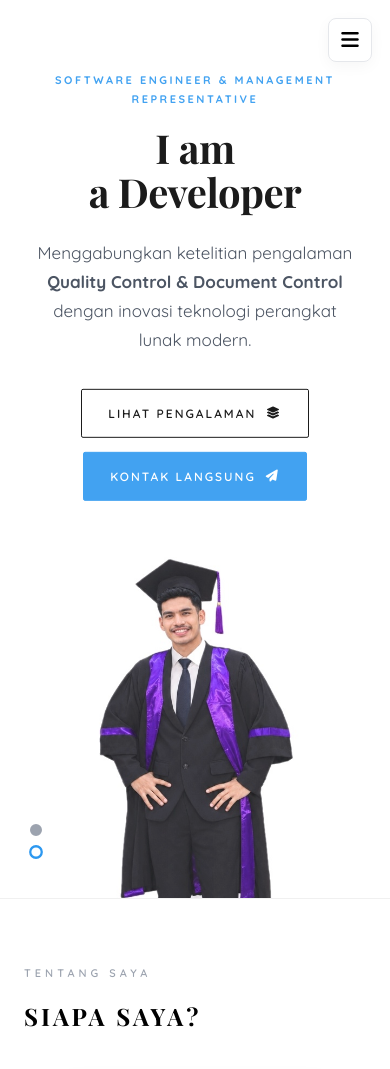
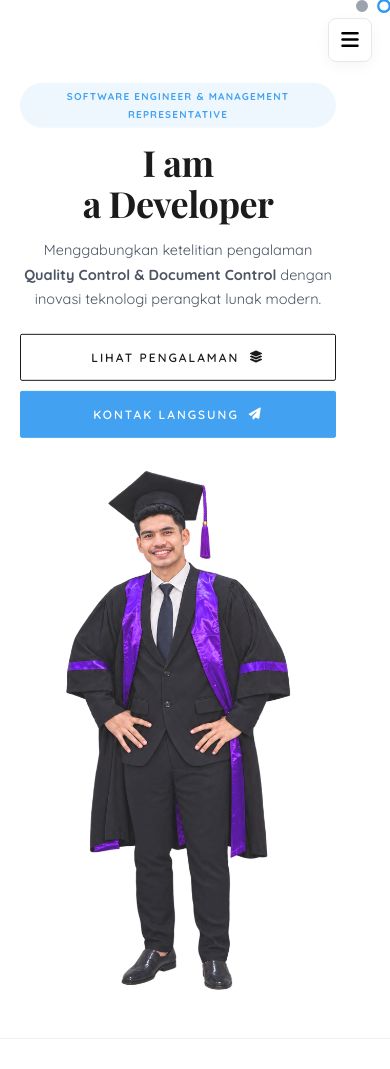
Before and after one commit to ricky-mr/ricky_r, a plain HTML site: page index.html in a window 390 px wide. Shown: the top 1069 px of the page. Drawn offline with nearby package versions, Linux system fonts and the light colour scheme; a web font is replaced by a local one.

Commit message:
Add files via upload

```diff
--- a/index.html
+++ b/index.html
@@ -34,7 +34,7 @@
       <div class="sidebar-inner">
         <div class="author-profile">
           <div class="author-img-wrap">
-            <img src="ricky-profile.jpg" alt="Ricky Ramadhan, S.Kom." class="author-img" />
+            <img src="ricky-avatar.jpg" alt="Ricky Ramadhan, S.Kom." class="author-img" />
           </div>
           <h1 class="author-name"><a href="#home">Ricky Ramadhan, S.Kom.</a></h1>
           <p class="author-role">
@@ -92,10 +92,10 @@
           <div class="hero-slide active" id="slide-1">
             <div class="hero-container">
               <div class="hero-text-col">
-                <span class="hero-badge">LULUSAN S1 TEKNOLOGI INFORMASI (2026)</span>
+                <span class="hero-badge">UNIVERSITAS TANGERANG RAYA &bull; S1 TEKNOLOGI INFORMASI (2026)</span>
                 <h2 class="hero-title">Hi! I'm<br />Ricky Ramadhan</h2>
                 <p class="hero-subtitle">
-                  Sarjana Komputer (<strong>S.Kom.</strong>) dengan keahlian di bidang
+                  Lulusan S1 Teknologi Informasi <strong>Universitas Tangerang Raya</strong> (<strong>S.Kom.</strong>) dengan keahlian di bidang
                   <a href="#skills">Software Engineering</a>, <a href="#skills">Web Development</a>, serta manajemen
                   mutu &amp; dokumen industri.
                 </p>
@@ -111,7 +111,7 @@
               </div>
               <div class="hero-image-col">
                 <div class="hero-person-wrapper">
-                  <img src="ricky-hero.jpg" alt="Ricky Ramadhan, S.Kom. Wisuda" class="hero-person-img" />
+                  <img src="ricky-hero.png" alt="Ricky Ramadhan, S.Kom. Wisuda Universitas Tangerang Raya" class="hero-person-img" />
                 </div>
               </div>
             </div>
@@ -138,7 +138,7 @@
               </div>
               <div class="hero-image-col">
                 <div class="hero-person-wrapper">
-                  <img src="ricky-hero.jpg" alt="Ricky Ramadhan, S.Kom." class="hero-person-img" />
+                  <img src="ricky-hero.png" alt="Ricky Ramadhan, S.Kom. Universitas Tangerang Raya" class="hero-person-img" />
                 </div>
               </div>
             </div>
@@ -163,14 +163,14 @@
               <img src="ricky-profile.jpg" alt="Ricky Ramadhan, S.Kom." />
               <div class="about-photo-caption">
                 <strong>Ricky Ramadhan, S.Kom.</strong>
-                <span>S1 Teknologi Informasi (Lulusan 2026)</span>
+                <span>Universitas Tangerang Raya &bull; S1 TI (2026)</span>
               </div>
             </div>
 
             <div class="about-text">
               <p class="lead-p">
                 <strong>Halo, saya Ricky Ramadhan, S.Kom.</strong> Saya adalah lulusan Strata-1 (S1) program studi
-                <strong>Teknologi Informasi</strong> tahun 2026 (kelahiran tahun 2002) yang berdomisili di Kabupaten
+                <strong>Teknologi Informasi</strong> di <strong>Universitas Tangerang Raya (UNTARA)</strong> tahun 2026 (kelahiran tahun 2002) yang berdomisili di Kabupaten
                 Bogor.
               </p>
               <p>
@@ -197,12 +197,12 @@
                   <span class="bio-value">2002</span>
                 </div>
                 <div class="bio-item">
-                  <span class="bio-label">Pendidikan</span>
-                  <span class="bio-value">S1 Teknologi Informasi (Lulus 2026)</span>
+                  <span class="bio-label">Universitas</span>
+                  <span class="bio-value">Universitas Tangerang Raya</span>
                 </div>
                 <div class="bio-item">
-                  <span class="bio-label">Gelar Akademik</span>
-                  <span class="bio-value">Sarjana Komputer (S.Kom.)</span>
+                  <span class="bio-label">Program Studi &amp; Gelar</span>
+                  <span class="bio-value">S1 Teknologi Informasi (S.Kom. &bull; 2026)</span>
                 </div>
                 <div class="bio-item bio-item-full">
                   <span class="bio-label">Alamat Domisili</span>
@@ -382,22 +382,23 @@
           <div class="accordion">
             <div class="accordion-item active">
               <button class="accordion-header">
-                <span>SARJANA (S1) TEKNOLOGI INFORMASI — GELAR S.KOM. (LULUS 2026)</span>
+                <span>UNIVERSITAS TANGERANG RAYA — S1 TEKNOLOGI INFORMASI (S.KOM. &bull; 2026)</span>
                 <i class="fa-solid fa-minus"></i>
               </button>
               <div class="accordion-body">
                 <div class="edu-detail">
-                  <div class="edu-badge">Lulusan Tahun 2026</div>
+                  <div class="edu-badge">Universitas Tangerang Raya (Lulusan 2026)</div>
                   <p>
-                    Menyelesaikan pendidikan Strata-1 (S1) pada Program Studi <strong>Teknologi Informasi</strong> dan
+                    Menyelesaikan pendidikan Strata-1 (S1) pada Program Studi <strong>Teknologi Informasi</strong> di
+                    <strong>Universitas Tangerang Raya (UNTARA)</strong> dan
                     meraih gelar <strong>Sarjana Komputer (S.Kom.)</strong>. Selama masa perkuliahan, mendalami
                     pengembangan perangkat lunak (<em>Software Engineering</em>), pemrograman web (<em>Web
                       Development</em>), basis data, analisis perancangan sistem informasi, serta tata kelola proyek TI.
                   </p>
                   <ul>
-                    <li>Fokus Keahlian: Rekayasa Perangkat Lunak, Pengembangan Aplikasi Web, dan Manajemen Sistem
-                      Informasi.</li>
-                    <li>Aktif memadukan ilmu akademik dengan praktik langsung di lingkungan kerja industri.</li>
+                    <li><strong>Kampus:</strong> Universitas Tangerang Raya (UNTARA)</li>
+                    <li><strong>Program Studi:</strong> S1 Teknologi Informasi — Gelar Sarjana Komputer (S.Kom.)</li>
+                    <li><strong>Fokus Keahlian:</strong> Rekayasa Perangkat Lunak, Pengembangan Aplikasi Web, dan Manajemen Sistem Informasi.</li>
                   </ul>
                 </div>
               </div>
--- a/style.css
+++ b/style.css
@@ -100,7 +100,7 @@ img {
   width: 100%;
   height: 100%;
   object-fit: cover;
-  object-position: center 20%;
+  object-position: center 28%;
 }
 
 .author-name {
@@ -286,17 +286,17 @@ img {
   width: 100%;
   max-width: 1280px;
   margin: 0 auto;
-  padding: 0 30px 0 80px;
+  padding: 20px 50px 10px 75px;
   display: grid;
-  grid-template-columns: 0.92fr 1.08fr;
+  grid-template-columns: 1.05fr 0.95fr;
   align-items: center;
-  gap: 10px;
+  gap: 24px;
   min-height: 100vh;
   background-color: #ffffff;
 }
 
 .hero-text-col {
-  padding: 40px 0 60px;
+  padding: 30px 0 50px;
   z-index: 3;
 }
 
@@ -304,28 +304,31 @@ img {
   display: inline-block;
   font-size: 11px;
   font-weight: 700;
-  letter-spacing: 2.5px;
+  letter-spacing: 2px;
   text-transform: uppercase;
   color: var(--accent-blue);
-  margin-bottom: 16px;
+  margin-bottom: 14px;
+  background: rgba(44, 152, 240, 0.08);
+  padding: 6px 14px;
+  border-radius: 30px;
 }
 
 .hero-title {
   font-family: var(--font-serif);
-  font-size: 64px;
+  font-size: clamp(38px, 4.5vw, 62px);
   font-weight: 700;
   color: var(--text-dark);
-  line-height: 1.12;
-  margin-bottom: 24px;
+  line-height: 1.14;
+  margin-bottom: 22px;
   letter-spacing: -0.5px;
 }
 
 .hero-subtitle {
-  font-size: 17px;
+  font-size: clamp(15px, 1.3vw, 17px);
   color: #374151;
   font-weight: 400;
-  max-width: 460px;
-  margin-bottom: 34px;
+  max-width: 480px;
+  margin-bottom: 32px;
   line-height: 1.7;
 }
 
@@ -344,6 +347,7 @@ img {
 .btn-outline-dark {
   display: inline-flex;
   align-items: center;
+  justify-content: center;
   gap: 10px;
   padding: 13px 26px;
   border: 1px solid #000000;
@@ -364,6 +368,7 @@ img {
 .btn-outline-accent {
   display: inline-flex;
   align-items: center;
+  justify-content: center;
   gap: 10px;
   padding: 13px 26px;
   border: 1px solid var(--accent-blue);
@@ -382,36 +387,39 @@ img {
   color: #ffffff;
 }
 
-/* Hero Right Portrait Image — Seamless Blend & Large Scale like Jackson Reference */
+/* Hero Right Portrait Image — FULL BODY (Cap to Shoes Intact) & Seamless White Blend */
 .hero-image-col {
   display: flex;
-  justify-content: flex-end;
+  justify-content: center;
   align-items: flex-end;
   align-self: stretch;
   height: 100%;
-  min-height: 100vh;
+  min-height: 92vh;
   position: relative;
-  background-color: #ffffff;
+  background-color: transparent;
+  padding-top: 15px;
+  padding-bottom: 10px;
 }
 
 .hero-person-wrapper {
   width: 100%;
-  max-width: 680px;
+  max-width: 520px;
   height: 100%;
   display: flex;
   justify-content: center;
   align-items: flex-end;
-  background-color: #ffffff;
+  background-color: transparent;
 }
 
 .hero-person-img {
-  width: 100%;
-  height: 95vh;
-  max-height: 950px;
+  width: auto;
+  max-width: 100%;
+  height: 92vh;
+  max-height: 900px;
   object-fit: contain;
   object-position: bottom center;
   display: block;
-  background-color: #ffffff;
+  background-color: transparent;
 }
 
 /* Hero Slide Dots (Bottom left like Jackson reference) */
@@ -1206,17 +1214,18 @@ img {
 }
 
 /* ==========================================================================
-   RESPONSIVE DESIGN
+   RESPONSIVE DESIGN (PC, Tablet & Mobile Optimization)
    ========================================================================== */
-@media (max-width: 1024px) {
+@media (max-width: 1100px) {
   .hero-container {
-    padding: 50px 30px 0;
+    padding: 45px 30px 20px;
     grid-template-columns: 1fr;
     text-align: center;
+    gap: 16px;
   }
 
   .hero-text-col {
-    padding: 20px 0;
+    padding: 10px 0;
   }
 
   .hero-subtitle {
@@ -1231,19 +1240,32 @@ img {
   .hero-image-col {
     min-height: auto;
     justify-content: center;
+    padding-top: 0;
+    padding-bottom: 20px;
+  }
+
+  .hero-person-wrapper {
+    max-width: 380px;
+    margin: 0 auto;
   }
 
   .hero-person-img {
+    width: auto;
+    max-width: 100%;
     height: auto;
     max-height: 68vh;
+    object-fit: contain;
+    margin: 0 auto;
   }
 
   .hero-dots {
-    left: 30px;
+    left: 24px;
+    bottom: 24px;
   }
 
   .about-grid {
     grid-template-columns: 1fr;
+    gap: 28px;
   }
 
   .about-photo-card {
@@ -1253,14 +1275,17 @@ img {
 
   .about-Service-boxes {
     grid-template-columns: repeat(2, 1fr);
+    gap: 16px;
   }
 
   .services-grid {
     grid-template-columns: repeat(2, 1fr);
+    gap: 20px;
   }
 
   .contact-layout {
     grid-template-columns: 1fr;
+    gap: 24px;
   }
 }
 
@@ -1273,11 +1298,12 @@ img {
 
   .sidebar {
     transform: translateX(-100%);
+    width: 280px;
   }
 
   .sidebar.open {
     transform: translateX(0);
-    box-shadow: 10px 0 30px rgba(0, 0, 0, 0.15);
+    box-shadow: 10px 0 35px rgba(0, 0, 0, 0.18);
   }
 
   .main-content {
@@ -1285,24 +1311,132 @@ img {
     width: 100%;
   }
 
-  .section {
-    padding: 65px 24px;
+  .hero-section,
+  .hero-slides,
+  .hero-slide,
+  .hero-container {
+    min-height: auto;
+  }
+
+  .hero-container {
+    padding: 72px 20px 28px;
+    gap: 20px;
+  }
+
+  .hero-badge {
+    font-size: 10px;
+    letter-spacing: 1.2px;
+    padding: 5px 12px;
   }
 
   .hero-title {
-    font-size: 40px;
+    font-size: 36px;
+    margin-bottom: 14px;
   }
 
+  .hero-subtitle {
+    font-size: 14.5px;
+    margin-bottom: 22px;
+  }
+
+  .hero-actions {
+    flex-direction: column;
+    width: 100%;
+    max-width: 320px;
+    margin: 0 auto;
+    gap: 10px;
+  }
+
+  .btn-outline-dark,
+  .btn-outline-accent {
+    width: 100%;
+    padding: 12px 18px;
+  }
+
+  .hero-person-wrapper {
+    max-width: 290px;
+  }
+
+  .hero-person-img {
+    width: 100%;
+    height: auto;
+    max-height: 62vh;
+    object-fit: contain;
+  }
+
+  .hero-dots {
+    position: static;
+    flex-direction: row;
+    justify-content: center;
+    padding-bottom: 24px;
+  }
+
+  .section {
+    padding: 56px 20px;
+  }
+
+  .section-heading {
+    font-size: 20px;
+    letter-spacing: 2px;
+    margin-bottom: 24px;
+  }
+
+  .about-Service-boxes,
   .services-grid,
   .skills-grid,
   .work-grid,
   .hobbies-grid,
   .bio-info-grid {
     grid-template-columns: 1fr;
+    gap: 16px;
+  }
+
+  .timeline {
+    padding-left: 34px;
+  }
+
+  .timeline::before {
+    left: 14px;
+  }
+
+  .timeline-icon {
+    left: -34px;
+    width: 34px;
+    height: 34px;
+    font-size: 14px;
+  }
+
+  .timeline-content {
+    padding: 20px;
+  }
+
+  .hobby-card {
+    flex-direction: column;
+    align-items: flex-start;
+    padding: 22px;
+  }
+
+  .contact-item-card {
+    padding: 14px 16px;
+    gap: 14px;
+  }
+
+  .contact-text strong {
+    font-size: 13.5px;
+    word-break: break-word;
+  }
+
+  .contact-form-box {
+    padding: 22px 18px;
+  }
+
+  .form-buttons {
+    flex-direction: column;
   }
 
   .hire-banner {
     flex-direction: column;
     text-align: center;
+    padding: 24px 20px;
   }
 }
```
Also changed, not shown: ricky-avatar.jpg (added), ricky-hero.png (added).
